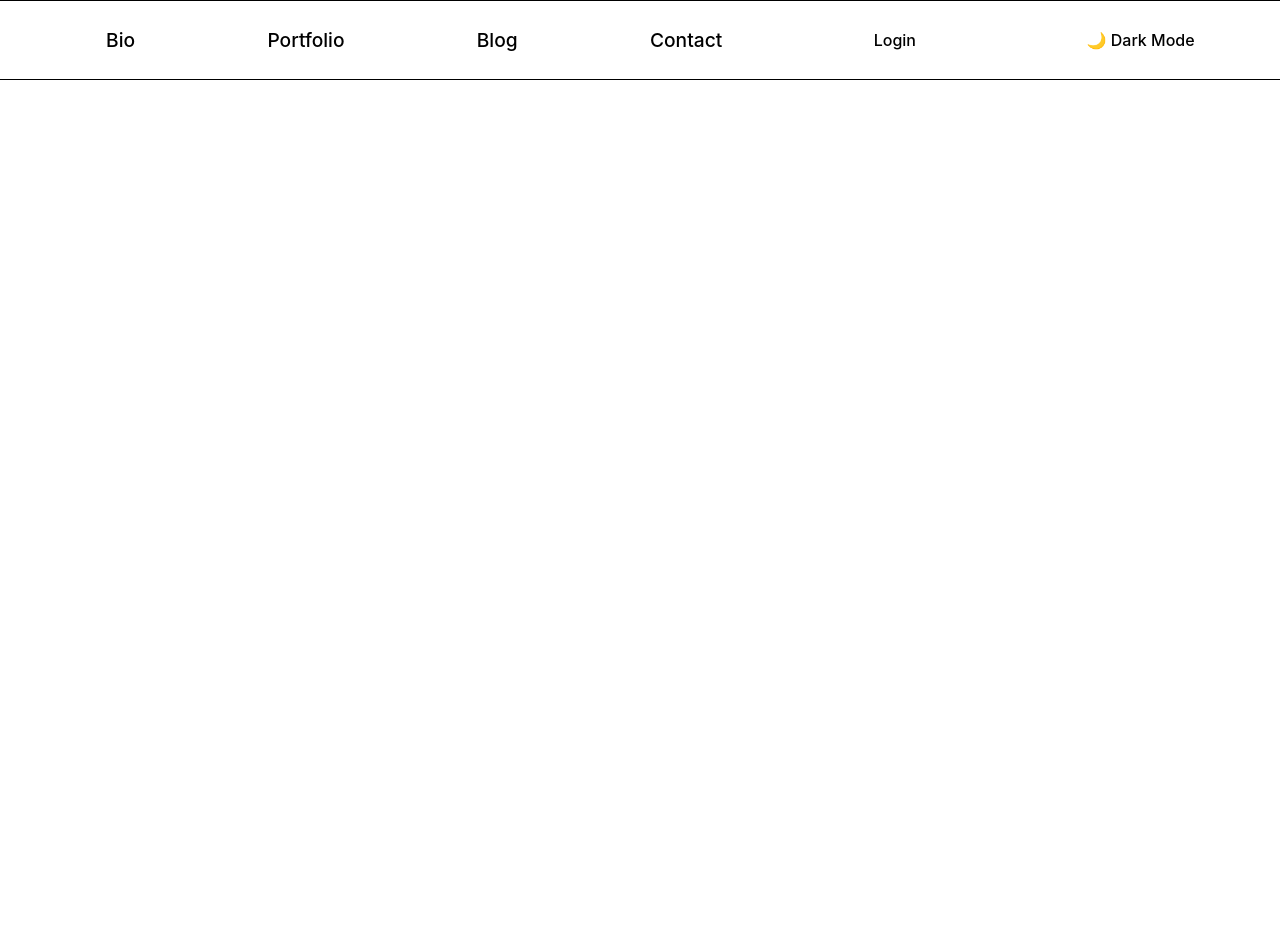
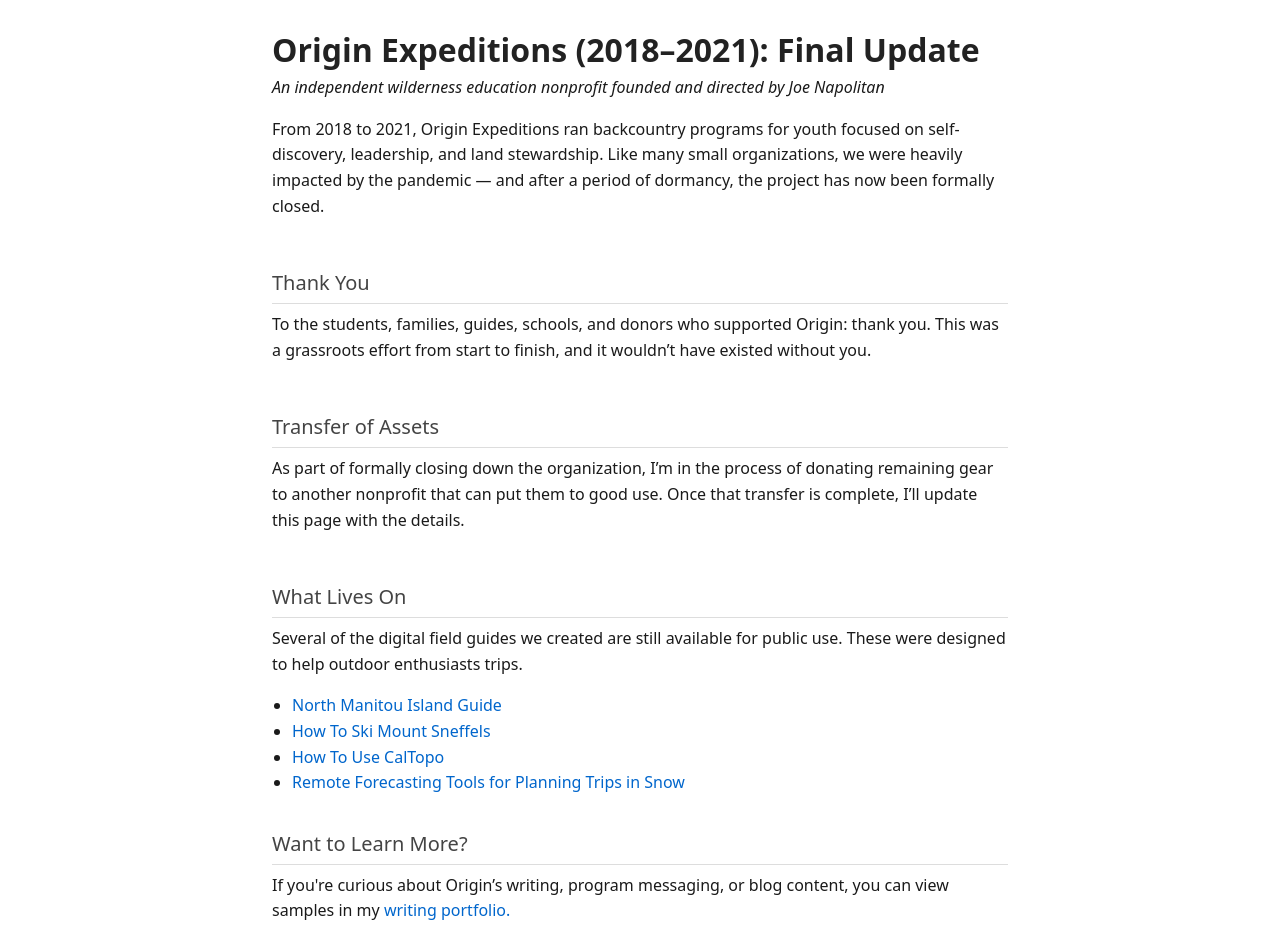
Before and after one commit to napolitanj/joetracks, a React (Vite) app: page /joetracks/origin-expeditions in a window 1280 px wide. Shown: the top 944 px of the page. Before the commit the page ends 800 px from the top, so only its background shows below. Built offline with nearby package versions, Linux system fonts and the light colour scheme.

Commit message:
splash page for origin added

```diff
--- /dev/null
+++ b/src/components/OriginExpeditions.tsx
@@ -0,0 +1,120 @@
+import "/src/styles/shared.css";
+import "/src/styles/origin.css";
+import { Link } from "react-router-dom";
+
+import { useEffect, useState } from "react";
+
+const OriginExpeditions = () => {
+  return (
+    <div
+      className="origin-landing"
+      style={{ padding: "2rem", maxWidth: "800px", margin: "0 auto" }}
+    >
+      <h1>Origin Expeditions (2018–2021): Final Update</h1>
+      <p style={{ fontStyle: "italic", marginBottom: "1rem" }}>
+        An independent wilderness education nonprofit founded and directed by
+        Joe Napolitan
+      </p>
+
+      <section>
+        <p>
+          From 2018 to 2021, Origin Expeditions ran backcountry programs for
+          youth focused on self-discovery, leadership, and land stewardship.
+          Like many small organizations, we were heavily impacted by the
+          pandemic — and after a period of dormancy, the project has now been
+          formally closed.
+        </p>
+      </section>
+
+      <section>
+        <h2>Thank You</h2>
+        <p>
+          To the students, families, guides, schools, and donors who supported
+          Origin: thank you. This was a grassroots effort from start to finish,
+          and it wouldn’t have existed without you.
+        </p>
+      </section>
+      <section>
+        <h2>Transfer of Assets</h2>
+        <p>
+          As part of formally closing down the organization, I’m in the process
+          of donating remaining gear to another nonprofit that can put them to
+          good use. Once that transfer is complete, I’ll update this page with
+          the details.
+        </p>
+      </section>
+      <section>
+        <h2>What Lives On</h2>
+        <p>
+          Several of the digital field guides we created are still available for
+          public use. These were designed to help outdoor enthusiasts trips.
+        </p>
+        <ul>
+          <li>
+            <a
+              href="https://joetracks.com/north-manitou-guide"
+              target="_blank"
+              rel="noopener noreferrer"
+            >
+              North Manitou Island Guide
+            </a>
+          </li>
+          <li>
+            <a
+              href="https://joetracks.com/sneffels-guide"
+              target="_blank"
+              rel="noopener noreferrer"
+            >
+              How To Ski Mount Sneffels
+            </a>
+          </li>
+          <li>
+            <a
+              href="https://joetracks.com/learn-caltopo"
+              target="_blank"
+              rel="noopener noreferrer"
+            >
+              How To Use CalTopo
+            </a>
+          </li>
+
+          <li>
+            <a
+              href="https://joetracks.com/remote-forecasting-tools"
+              target="_blank"
+              rel="noopener noreferrer"
+            >
+              Remote Forecasting Tools for Planning Trips in Snow
+            </a>
+          </li>
+        </ul>
+      </section>
+
+      <section>
+        <h2>Want to Learn More?</h2>
+        <p>
+          If you're curious about Origin’s writing, program messaging, or blog
+          content, you can view samples in my{" "}
+          <Link to="/writing">writing portfolio.</Link>
+        </p>
+        <p>
+          If you’re interested in starting a wilderness program of your own and
+          would like input, feedback, or support, feel free to reach out. I’ve
+          added a <Link to="/contact">contact page</Link> on this site for
+          exactly that reason — I’m always happy to help others carry this kind
+          of work forward.
+        </p>
+      </section>
+
+      <section>
+        <p style={{ marginTop: "2rem" }}>
+          Thanks again to everyone who helped build this — in big ways and
+          small. The organization is offline, but the spirit of the work lives
+          on.
+        </p>
+      </section>
+    </div>
+  );
+};
+
+export default OriginExpeditions;
--- a/src/main.tsx
+++ b/src/main.tsx
@@ -6,6 +6,7 @@
 import NorthManitouGuide from "./components/NorthManitouGuide.tsx";
 import CalTopo from "./components/CalTopo.tsx";
 import RemoteForecastingTools from "./components/RemoteForecastingTools.tsx";
+import OriginExpeditions from "./components/OriginExpeditions.tsx";
 import "./index.css";
 
 createRoot(document.getElementById("root")!).render(
@@ -16,6 +17,7 @@
         <Route path="/sneffels-guide" element={<SneffelsGuide />} />
         <Route path="/north-manitou-guide" element={<NorthManitouGuide />} />
         <Route path="/learn-caltopo" element={<CalTopo />} />
+        <Route path="/origin-expeditions" element={<OriginExpeditions />} />
         <Route
           path="/remote-forecasting-tools"
           element={<RemoteForecastingTools />}
--- /dev/null
+++ b/src/styles/origin.css
@@ -0,0 +1,56 @@
+.origin-landing {
+  font-family: system-ui, sans-serif;
+  line-height: 1.6;
+  color: #1a1a1a;
+  background-color: #ffffff;
+  padding: 2rem;
+  max-width: 800px;
+  margin: 0 auto;
+}
+
+.origin-landing h1 {
+  font-size: 2rem;
+  margin-bottom: 0.5rem;
+  color: #222;
+}
+
+.origin-landing h2 {
+  font-size: 1.25rem;
+  margin-top: 2rem;
+  margin-bottom: 0.5rem;
+  color: #444;
+  border-bottom: 1px solid #ddd;
+  padding-bottom: 0.25rem;
+}
+
+.origin-landing p {
+  margin-bottom: 1rem;
+}
+
+.origin-landing ul {
+  list-style: disc;
+  padding-left: 1.25rem;
+}
+
+.origin-landing a {
+  color: #0066cc;
+  text-decoration: none;
+}
+
+.origin-landing a:hover {
+  text-decoration: underline;
+}
+
+@media screen and (max-width: 600px) {
+  .origin-landing {
+    padding: 1.25rem;
+  }
+
+  .origin-landing h1 {
+    font-size: 1.5rem;
+  }
+
+  .origin-landing h2 {
+    font-size: 1.1rem;
+  }
+}
```
